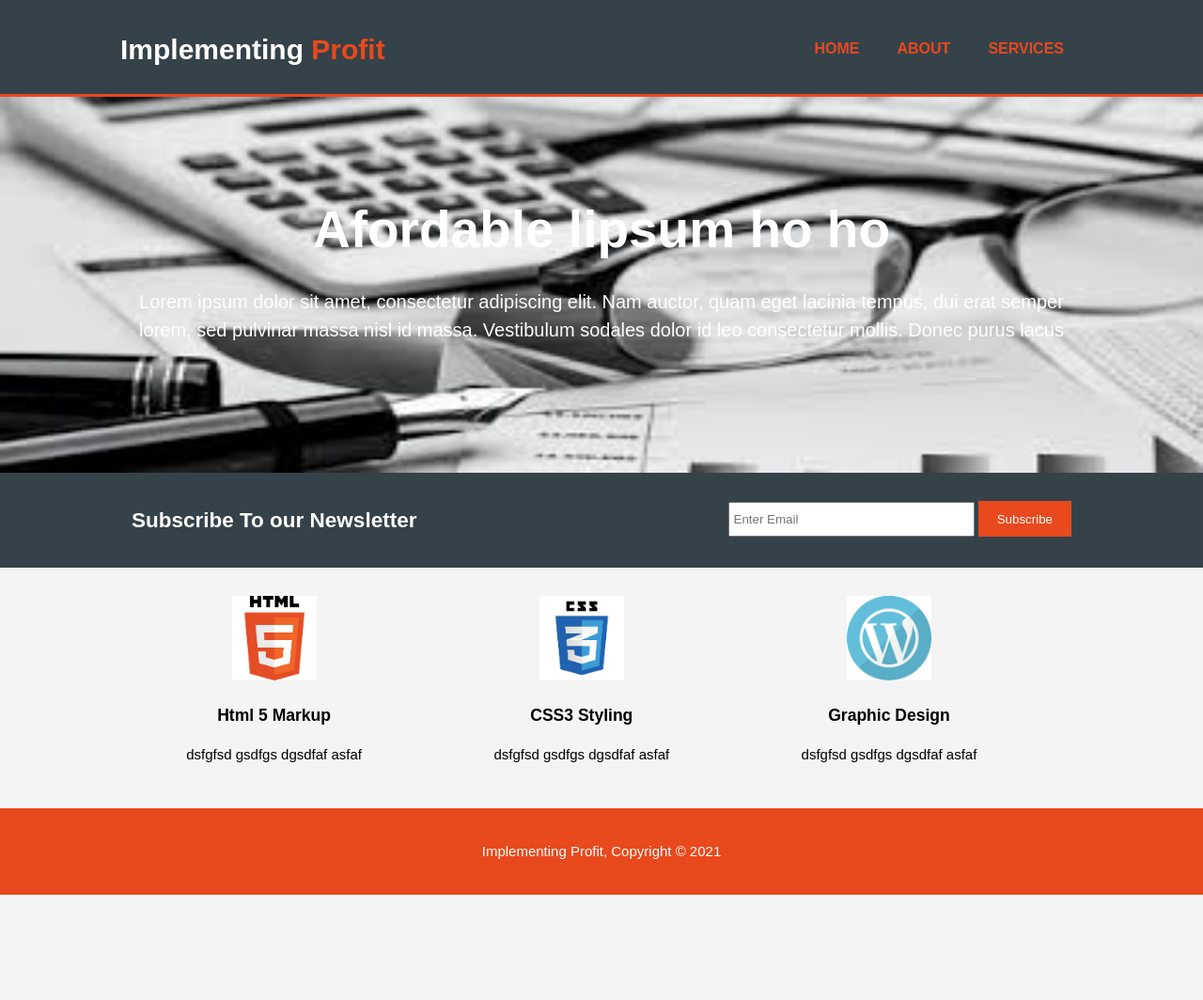
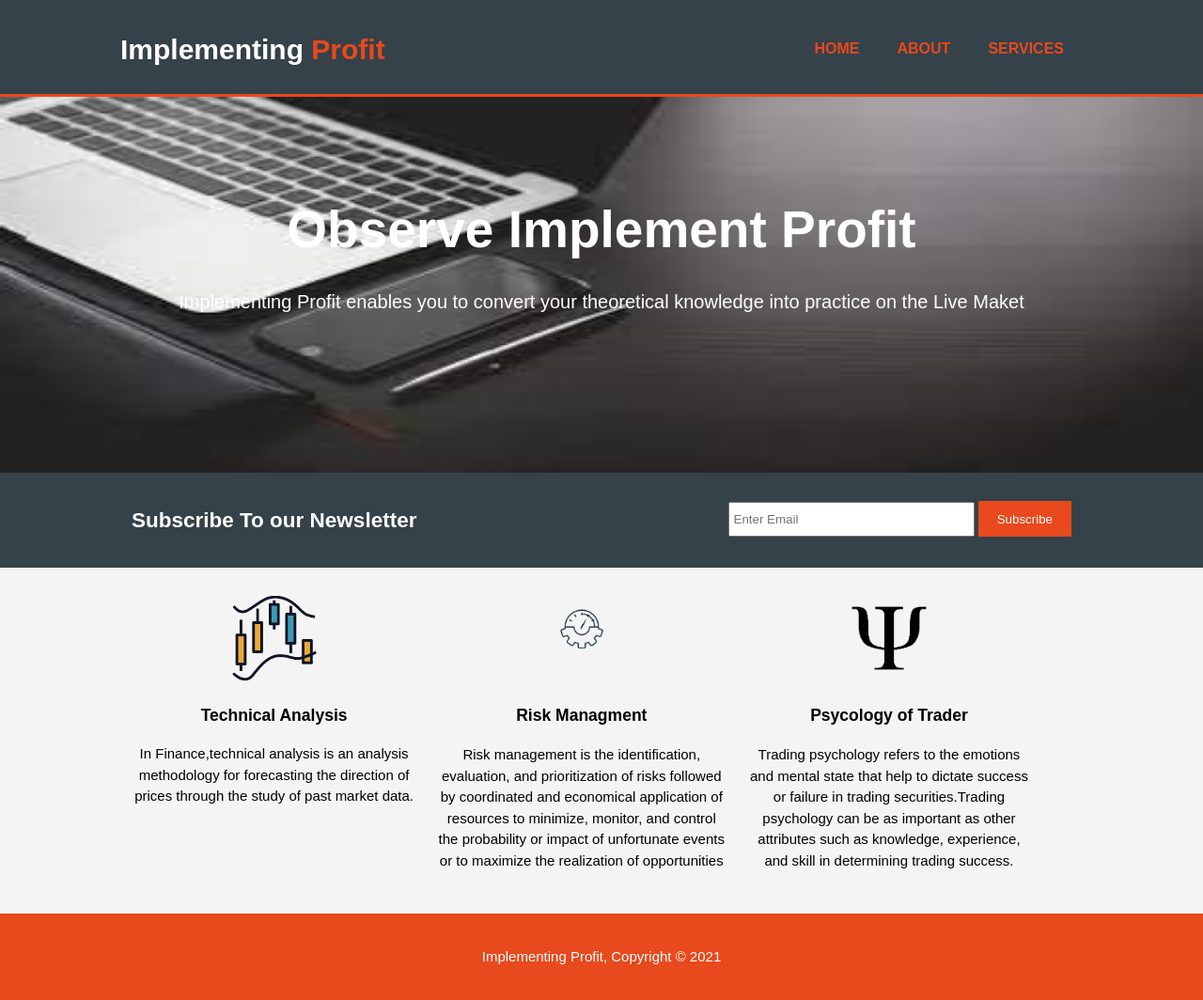
Before and after one commit to shahzerbaig/implementingprofit, a plain HTML site: page index.html in a window 1280 px wide. Shown: the whole page at 94% size. Before the commit the page ends 952 px from the top, so only its background shows below. Drawn offline with Linux system fonts and the light colour scheme.

Commit message:
Second Commit

```diff
--- a/css/style.css
+++ b/css/style.css
@@ -77,7 +77,7 @@ header a:hover{
 
 #showcase{
 	min-height:400px;
-	background:url('../img/showcase.jpeg') no-repeat  ;
+	background:url('../img/show.jpeg') no-repeat   ;
 	background-size: 100% 100%;
 	text-align:center;
 	color:#ffffff;
--- a/index.html
+++ b/index.html
@@ -26,8 +26,8 @@
 	</header>
 	<section id="showcase">
 		<div class="container">
-			<h1>Afordable lipsum ho  ho</h1>
-			<p>Lorem ipsum dolor sit amet, consectetur adipiscing elit. Nam auctor, quam eget lacinia tempus, dui erat semper lorem, sed pulvinar massa nisl id massa. Vestibulum sodales dolor id leo consectetur mollis. Donec purus lacus</p>
+			<h1>Observe Implement Profit</h1>
+			<p>Implementing Profit enables you to convert your theoretical knowledge into practice on the Live Maket</p>
 		</div>
 	</section>
 	<section id="newsletter">
@@ -42,19 +42,19 @@
 	<section id="boxes">
 		<div class="container">
 			<div class="box">
-				<img src="./img/html5.png" alt="">
-				<h3>Html 5 Markup</h3>
-				<p>dsfgfsd gsdfgs dgsdfaf asfaf</p>
+				<img src="./img/technicalanalysis.png" alt="">
+				<h3>Technical Analysis</h3>
+				<p>In Finance,technical analysis is an analysis methodology for forecasting the direction of prices through the study of past market data.</p>
 			</div>
 			<div class="box">
-				<img src="./img/css3.png" alt="">
-				<h3>CSS3 Styling</h3>
-				<p>dsfgfsd gsdfgs dgsdfaf asfaf</p>
+				<img src="./img/riskmanagment.png" alt="">
+				<h3>Risk Managment</h3>
+				<p>Risk management is the identification, evaluation, and prioritization of risks followed by coordinated and economical application of resources to minimize, monitor, and control the probability or impact of unfortunate events or to maximize the realization of opportunities</p>
 			</div>
 			 <div class="box">
-				 <img src="./img/wp.png" alt="">
-				<h3>Graphic Design</h3>
-				<p>dsfgfsd gsdfgs dgsdfaf asfaf</p>
+				 <img src="./img/psycology.png" alt="">
+				<h3>Psycology of Trader</h3>
+				<p>Trading psychology refers to the emotions and mental state that help to dictate success or failure in trading securities.Trading psychology can be as important as other attributes such as knowledge, experience, and skill in determining trading success.</p>
 			</div>
 		</div>
 	</section>
```
Also changed, not shown: about.html (+4 -3 lines), img/psycology.png (added), img/riskmanagment.png (added), img/show.jpeg (added), img/technicalanalysis.png (added).
